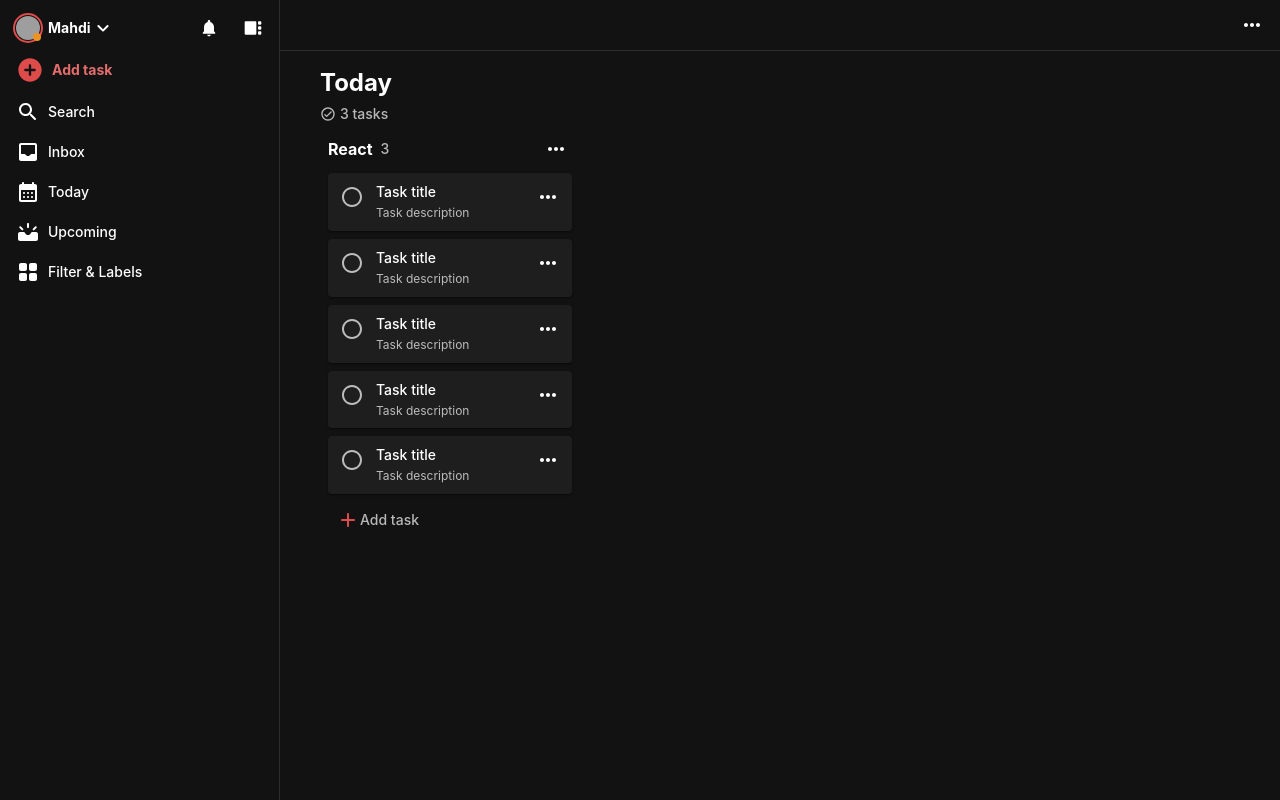
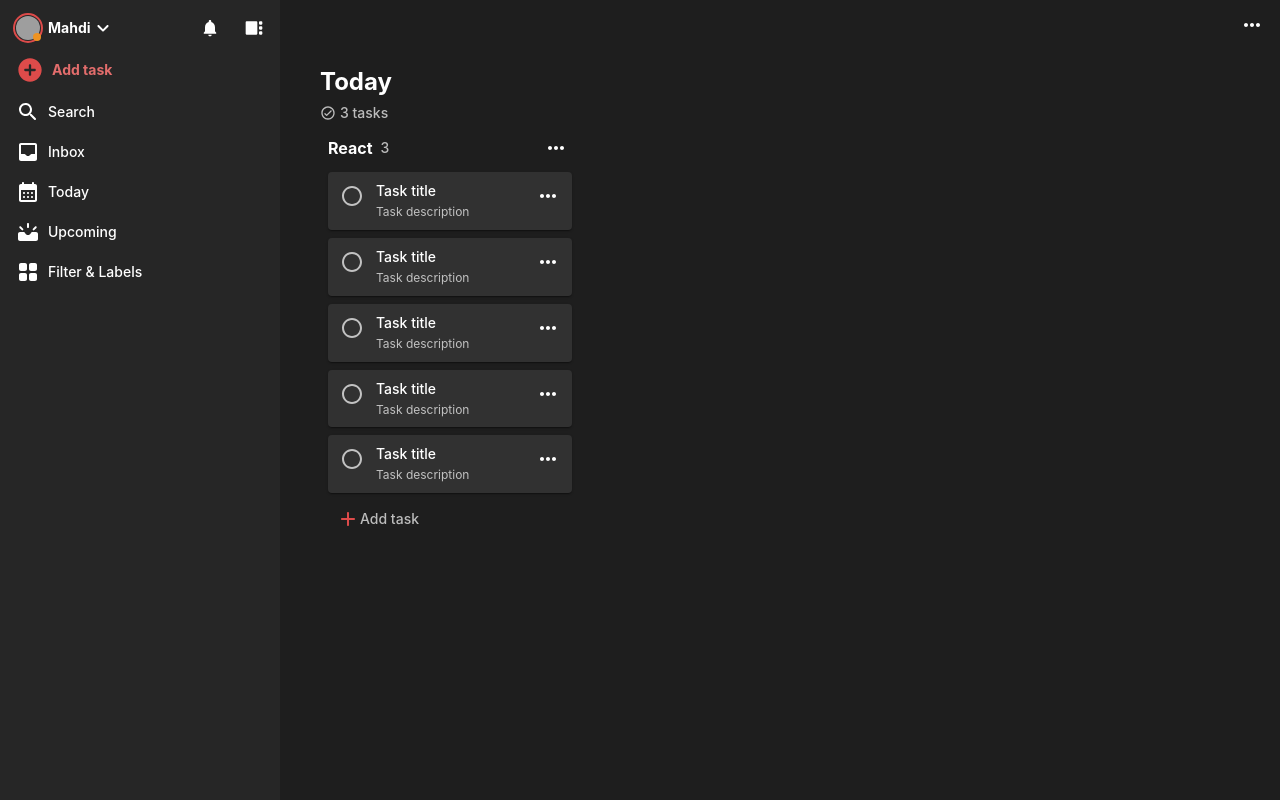
Before and after one commit to MahdiHaeri/Todoist_React, a React (Vite) app: page /app/today in a window 1280 px wide. Built offline with nearby package versions, Linux system fonts and the light colour scheme; grey boxes are pictures that could not be loaded.

Commit message:
Delete NavDrawer boarder, Update background default, paper color

```diff
--- a/src/layouts/dashboard/DashboardLayout.jsx
+++ b/src/layouts/dashboard/DashboardLayout.jsx
@@ -26,7 +26,7 @@ export default function DashboardLayout({children}) {
             <NavDrawer openNav={openNav} onToggleDrawer={onToggleDrawer}/>
             <Stack direction={"column"} flexGrow={1} sx={{marginLeft: openNav ? `${NAV.WIDTH}px` : 0, transition: '.3s all'}}>
                 <Header openNav={openNav} onToggleDrawer={onToggleDrawer}/>
-                <Divider variant={'fullWidth'} />
+                {/*<Divider variant={'fullWidth'} />*/}
                 <Main>
                     {children}
                 </Main>
--- a/src/layouts/dashboard/component/header /Header.jsx
+++ b/src/layouts/dashboard/component/header /Header.jsx
@@ -12,8 +12,19 @@ export const Header = ({openNav, onToggleDrawer}) => {
         </IconButton>;
 
     return (
-        <AppBar position="static" color="inherit" elevation={'none'}
-                sx={{height: '50px', width: '100%', display: 'flex', flexDirection: 'row', justifyContent: 'center', p: 1}}>
+        <AppBar position="static"
+                color="inherit"
+                elevation={'none'} j
+                sx={{
+                    height: '50px',
+                    width: '100%',
+                    display: 'flex',
+                    flexDirection: 'row',
+                    justifyContent: 'center',
+                    p: 1,
+                    backgroundColor: 'background.default'
+                }}
+        >
             <Stack>
                 {renderNavButton}
             </Stack>
--- a/src/layouts/dashboard/component/navDrawer/NavDrawer.jsx
+++ b/src/layouts/dashboard/component/navDrawer/NavDrawer.jsx
@@ -5,7 +5,7 @@ import {
     List,
     ListItem,
     ListItemButton,
-    Stack,
+    Stack, SwipeableDrawer,
     Typography
 } from "@mui/material";
 import {NAV} from "../../config-layout.js";
@@ -15,13 +15,14 @@ import AddCircleRoundedIcon from '@mui/icons-material/AddCircleRounded';
 
 export const NavDrawer = ({openNav, onToggleDrawer}) => {
     return (
-        <Drawer
+        <SwipeableDrawer
             variant={"persistent"}
             anchor={"left"}
             open={openNav}
             onClose={onToggleDrawer}
             PaperProps={{
                 sx: {
+                    border: 0,
                     width: NAV.WIDTH,
                     p: 1,
                 },
@@ -49,7 +50,7 @@ export const NavDrawer = ({openNav, onToggleDrawer}) => {
                 </List>
                 <DrawerListItem/>
             </Stack>
-        </Drawer>
+        </SwipeableDrawer>
     )
 }
 
--- a/src/theme/palette.js
+++ b/src/theme/palette.js
@@ -71,6 +71,12 @@ export const error = {
   contrastText: '#FFFFFF',
 };
 
+export const background = {
+    paper: '#262626',
+    default: '#1e1e1e',
+    neutral: grey[200],
+}
+
 export const common = {
   black: '#000000',
   white: '#FFFFFF',
@@ -97,6 +103,7 @@ const base = {
   common,
   divider: alpha(grey[500], 0.2),
   action,
+  background,
 };
 
 // ----------------------------------------------------------------------
```
